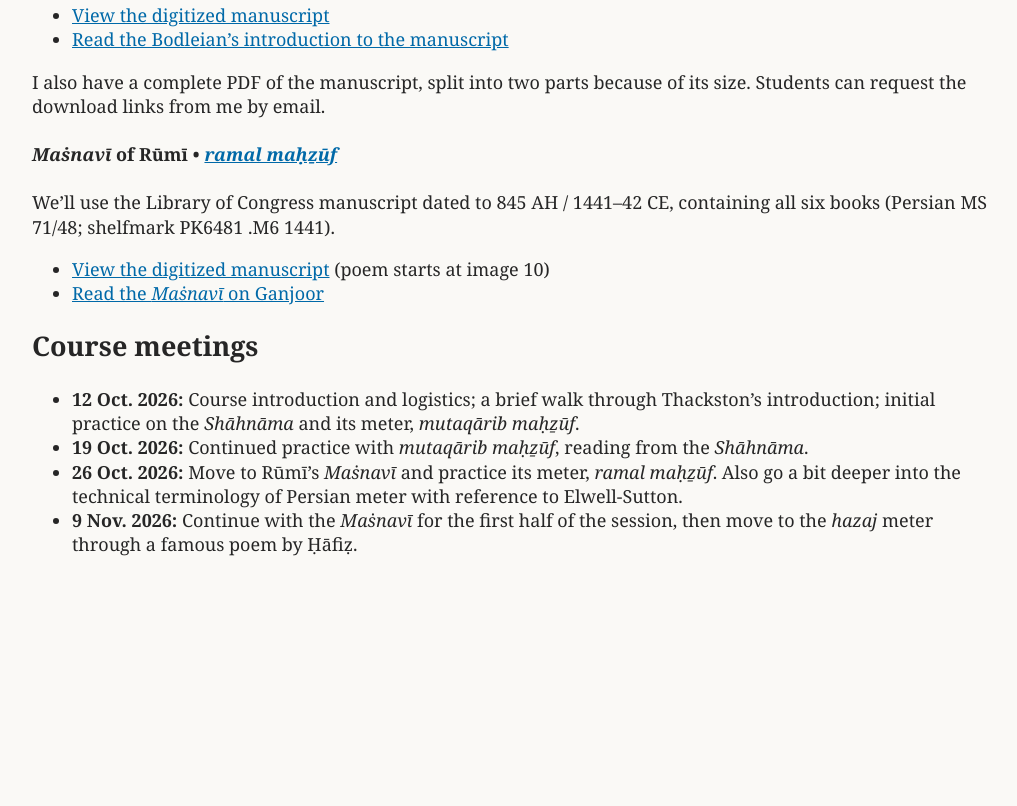
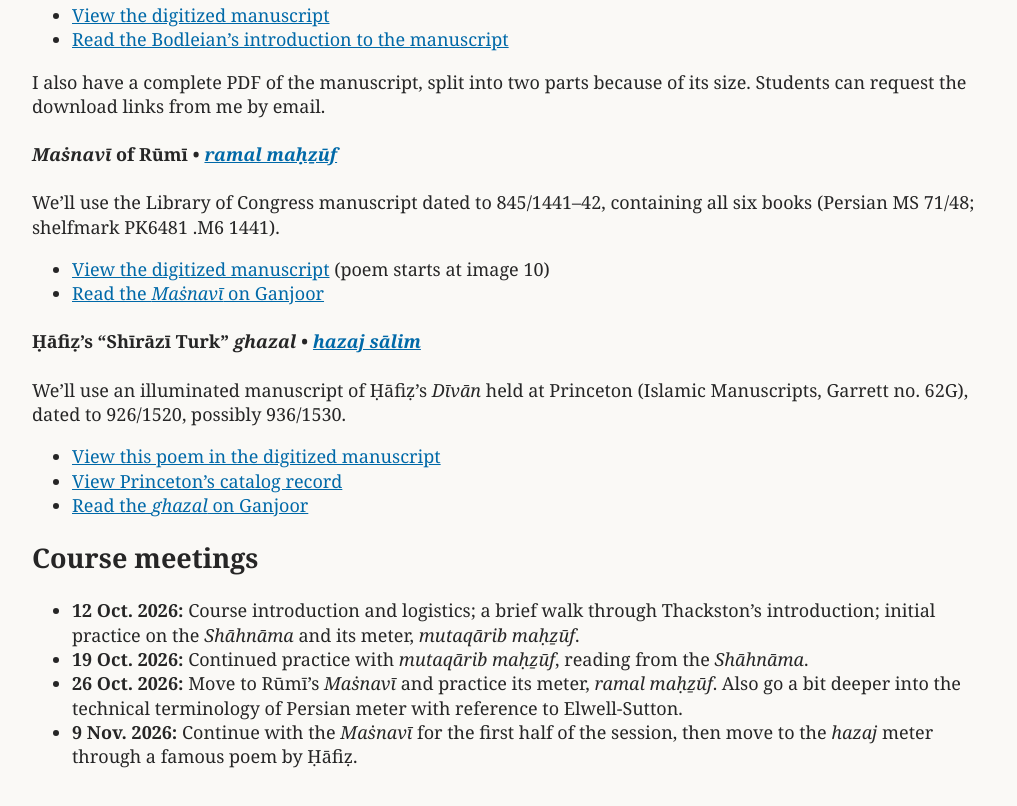
Before and after one commit to theodore-s-beers/prosody-course, a plain HTML site: page index.html in a window 1280 px wide. Shown: the part 2232-3038 px from the top of the page, without its empty margins (128-1145 px from the left). Before the commit the page ends 2839 px from the top, so only its background shows below. Drawn offline with Linux system fonts and the light colour scheme.

Commit message:
add link to shirazi turk poem

```diff
--- a/index.html
+++ b/index.html
@@ -237,8 +237,8 @@
           <a href="https://www.theobeers.com/meters/#47"><em>ramal maḥẕūf</em></a>
         </h4>
         <p>
-          We’ll use the Library of Congress manuscript dated to 845 AH / 1441–42 CE, containing all
-          six books (Persian MS 71/48; shelfmark PK6481 .M6 1441).
+          We’ll use the Library of Congress manuscript dated to 845/1441–42, containing all six
+          books (Persian MS 71/48; shelfmark PK6481 .M6 1441).
         </p>
         <ul>
           <li>
@@ -253,6 +253,37 @@
               target="_blank"
               rel="noreferrer"
               >Read the <em>Maṡnavī</em> on Ganjoor</a
+            >
+          </li>
+        </ul>
+        <h4>
+          Ḥāfiẓ’s “Shīrāzī Turk” <em>ghazal</em> •
+          <a href="https://www.theobeers.com/meters/#23"><em>hazaj sālim</em></a>
+        </h4>
+        <p>
+          We’ll use an illuminated manuscript of Ḥāfiẓ’s <cite>Dīvān</cite> held at Princeton
+          (Islamic Manuscripts, Garrett no. 62G), dated to 926/1520, possibly 936/1530.
+        </p>
+        <ul>
+          <li>
+            <a
+              href="https://museum.ganjoor.net/items/hafez-princeton/p0009"
+              target="_blank"
+              rel="noreferrer"
+              >View this poem in the digitized manuscript</a
+            >
+          </li>
+          <li>
+            <a
+              href="https://catalog.princeton.edu/catalog/9955761253506421"
+              target="_blank"
+              rel="noreferrer"
+              >View Princeton’s catalog record</a
+            >
+          </li>
+          <li>
+            <a href="https://ganjoor.net/hafez/ghazal/sh3" target="_blank" rel="noreferrer"
+              >Read the <em>ghazal</em> on Ganjoor</a
             >
           </li>
         </ul>
```
